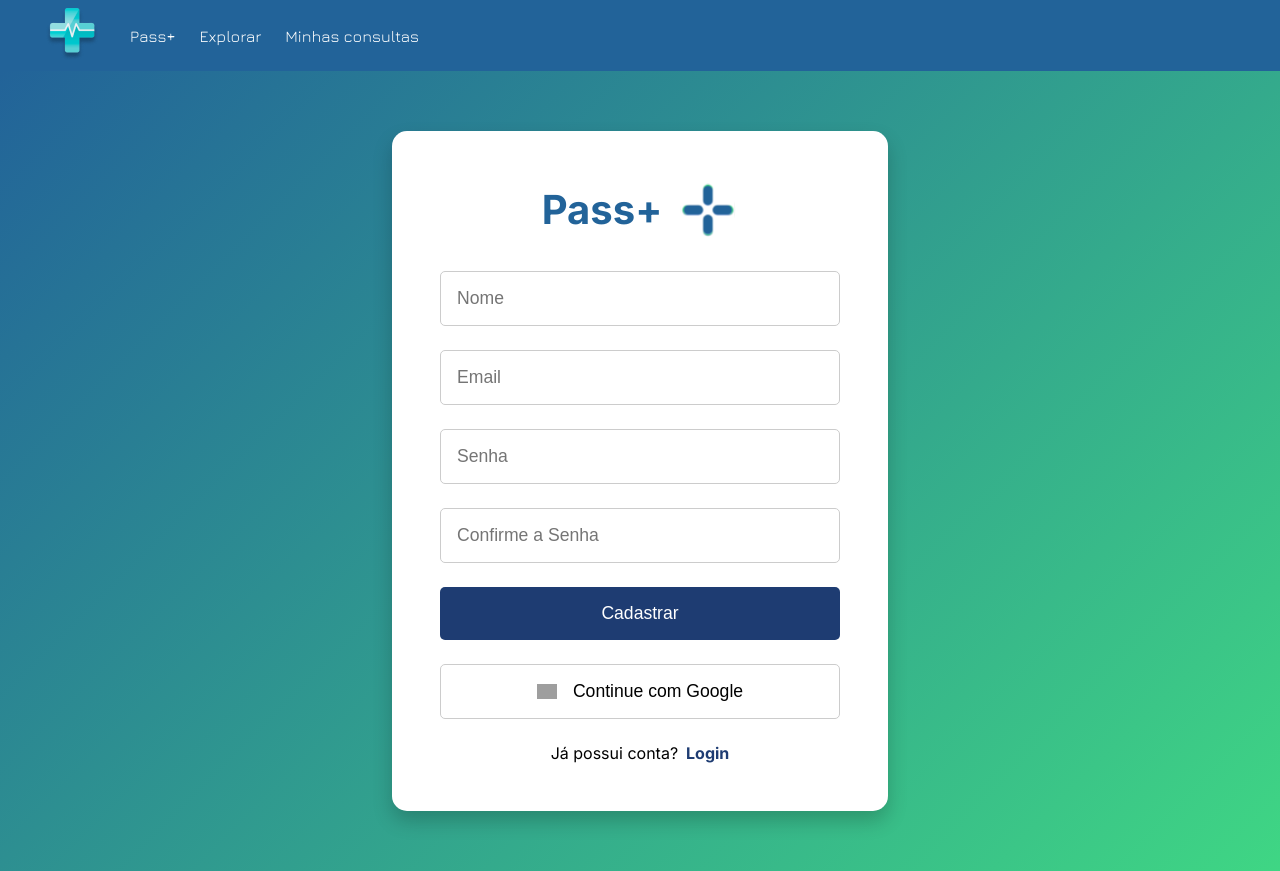
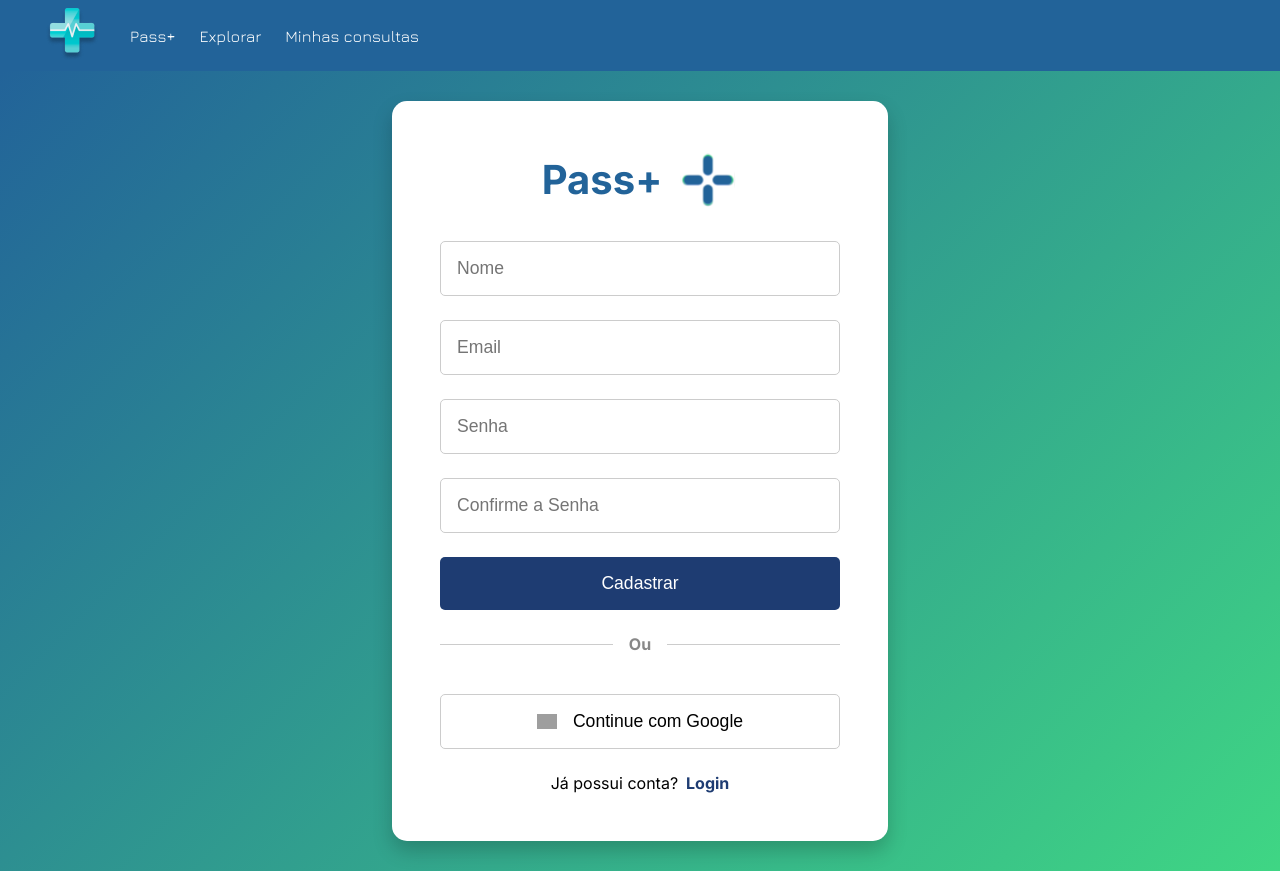
Before and after one commit to Guilherme549/Pass-, a React (Create React App) app in the folder pass/: page /register in a window 1280 px wide. Built offline with nearby package versions, Linux system fonts and the light colour scheme; grey boxes are pictures that could not be loaded.

Commit message:
style: Update login and register page styling

```diff
--- a/pass/src/components/pages/LoginPage.css
+++ b/pass/src/components/pages/LoginPage.css
@@ -70,11 +70,32 @@
   background: #2a5298;
 }
 
+.or-separator {
+  display: flex;
+  align-items: center;
+  width: 100%;
+  margin: 1.5rem 0;
+}
+
+.or-separator hr {
+  flex-grow: 1;
+  border: 0;
+  border-top: 1px solid #ccc;
+  margin: 0;
+}
+
+.or-separator span {
+  padding: 0 1rem;
+  color: #888;
+  font-size: 1rem;
+  font-weight: bold;
+}
+
 .google-login-container {
   width: 100%;
   display: flex;
   justify-content: center;
-  margin-top: 1.5rem;
+  margin-top: 1rem;
 }
 
 .google-login-button {
--- a/pass/src/components/pages/LoginPage.jsx
+++ b/pass/src/components/pages/LoginPage.jsx
@@ -28,6 +28,11 @@ const LoginPage = () => {
           <input type="password" placeholder="Senha" className="login-input" />
           <button type="submit" className="login-button">Login</button>
         </form>
+        <div className="or-separator">
+          <hr />
+          <span>Ou</span>
+          <hr />
+        </div>
         <div className="google-login-container">
           <button className="google-login-button" onClick={handleGoogleLogin}>
             <img src="https://developers.google.com/identity/images/g-logo.png" alt="Google logo" className="google-logo" />
--- a/pass/src/components/pages/Register.css
+++ b/pass/src/components/pages/Register.css
@@ -70,11 +70,32 @@
   background: #2a5298;
 }
 
+.or-separator {
+  display: flex;
+  align-items: center;
+  width: 100%;
+  margin: 1rem 0;
+}
+
+.or-separator hr {
+  flex-grow: 1;
+  border: 0;
+  border-top: 1px solid #ccc;
+  margin: 0;
+}
+
+.or-separator span {
+  padding: 0 1rem;
+  color: #888;
+  font-size: 1rem;
+  font-weight: bold;
+}
+
 .google-login-container {
   width: 100%;
   display: flex;
   justify-content: center;
-  margin-top: 1.5rem;
+  margin-top: 1rem; /* Reduced margin-top */
 }
 
 .google-login-button {
--- a/pass/src/components/pages/Register.jsx
+++ b/pass/src/components/pages/Register.jsx
@@ -1,7 +1,7 @@
 import React from 'react';
 import './Register.css';
 import logoPass from '../../img/logoPass.svg';
-import { signInWithGoogle } from './firabase.js'; // Importar a função de login do Google
+import { signInWithGoogle } from './firabase.js';
 import { useNavigate } from 'react-router-dom';
 
 const SignupPage = () => {
@@ -10,7 +10,7 @@ const SignupPage = () => {
   const handleGoogleLogin = async () => {
     try {
       await signInWithGoogle();
-      navigate('/loggedin'); // Redirecionar após login bem-sucedido
+      navigate('/loggedin');
     } catch (error) {
       console.error("Error signing in with Google", error);
     }
@@ -30,6 +30,11 @@ const SignupPage = () => {
           <input type="password" placeholder="Confirme a Senha" className="signup-input" />
           <button type="submit" className="signup-button">Cadastrar</button>
         </form>
+        <div className="or-separator">
+          <hr />
+          <span>Ou</span>
+          <hr />
+        </div>
         <div className="google-login-container">
           <button className="google-login-button" onClick={handleGoogleLogin}>
             <img src="https://developers.google.com/identity/images/g-logo.png" alt="Google logo" className="google-logo" />
--- a/pass/src/components/pages/firabase.js
+++ b/pass/src/components/pages/firabase.js
@@ -1,26 +1,24 @@
-// src/firebase.js
 import { initializeApp } from "firebase/app";
 import { getAuth, signInWithPopup, GoogleAuthProvider } from "firebase/auth";
 
-// Configuração do Firebase
 const firebaseConfig = {
-  apiKey: "AIzaSyAW-OHwSaz2hLO1nSvZB0ln3I74UFGEOMg",
-  authDomain: "passpluss-92916.firebaseapp.com",
-  projectId: "passpluss-92916",
-  storageBucket: "passpluss-92916.appspot.com",
-  messagingSenderId: "940022911220",
-  appId: "1:940022911220:web:2be0291761ca9639640ea1"
+  apiKey: "AIzaSyD7v_y4YZz9HW_A-4geMopHnxIvl3--2SY",
+  authDomain: "pass-82f2e.firebaseapp.com",
+  projectId: "pass-82f2e",
+  storageBucket: "pass-82f2e",
+  messagingSenderId: "616461168688",
+  appId: "1:616461168688:web:8ed08fa84a72455bb1fdf5",
+  measurementId: "G-F4XB39HK08"
 };
 
-// Inicializar Firebase
 const app = initializeApp(firebaseConfig);
 const auth = getAuth(app);
 const googleProvider = new GoogleAuthProvider();
 
 const signInWithGoogle = async () => {
   try {
-    await signInWithPopup(auth, googleProvider);
-    console.log("User signed in with Google");
+    const result = await signInWithPopup(auth, googleProvider);
+    console.log("User signed in with Google:", result.user);
   } catch (error) {
     console.error("Error signing in with Google", error);
   }
```
